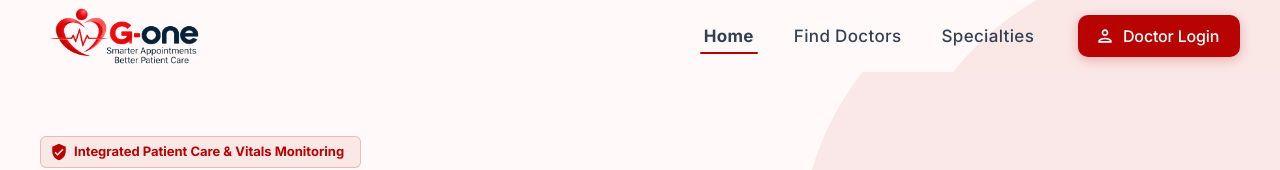
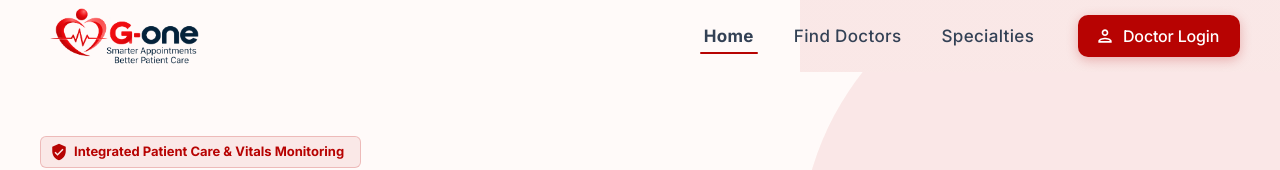
Before and after one commit to brightinterface791-prog/G-One, a React (Vite) app: page / in a window 1280 px wide. Shown: the top 170 px of the page. Built offline with nearby package versions, Linux system fonts and the light colour scheme; a web font is replaced by a local one.

Commit message:
Render single continuous blush circle behind homepage header and hero

```diff
--- a/src/components/common/Navbar.tsx
+++ b/src/components/common/Navbar.tsx
@@ -87,13 +87,9 @@ export const Navbar: React.FC<NavbarProps> = ({
       position="sticky"
       elevation={0}
       sx={{
-        backgroundColor: '#fffaf9',
-        // Continue the hero's pale-red circle into the header while at the top.
-        // Match the hero's 580px circle: right -100px, center 180px below hero top.
-        // This aligns the arc at the header/hero boundary without a visible seam.
-        backgroundImage: currentPage === 'home' && !isScrolled
-          ? 'radial-gradient(circle 290px at calc(100% - 100px) calc(100% + 180px), rgba(183, 3, 2, 0.075) 0 99.8%, transparent 100%)'
-          : 'none',
+        backgroundColor: currentPage === 'home' && !isScrolled ? 'transparent' : '#fffaf9',
+        // The circle is drawn once by the shared page wrapper, not separately here.
+        backgroundImage: 'none',
         backdropFilter: 'none',
         color: '#0f172a',
         borderBottom: 'none',
```
